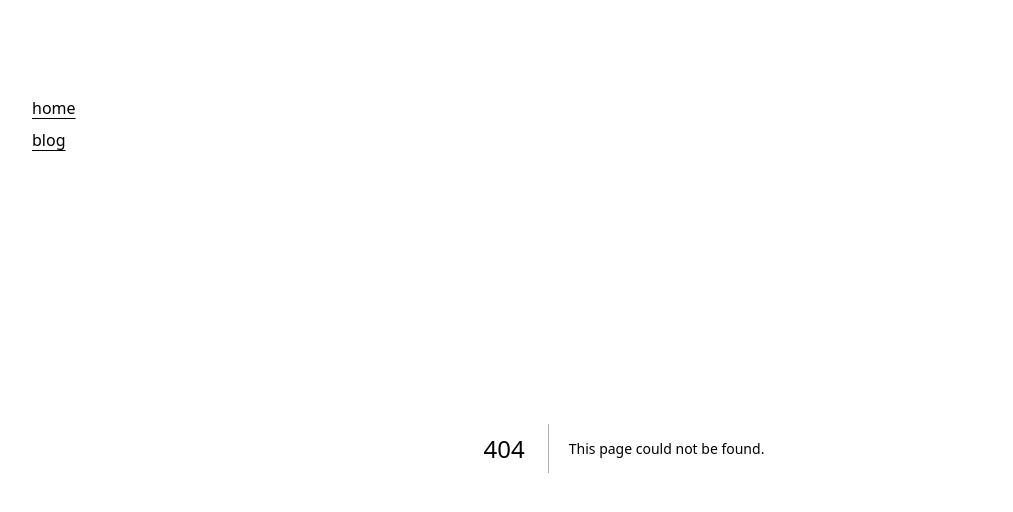
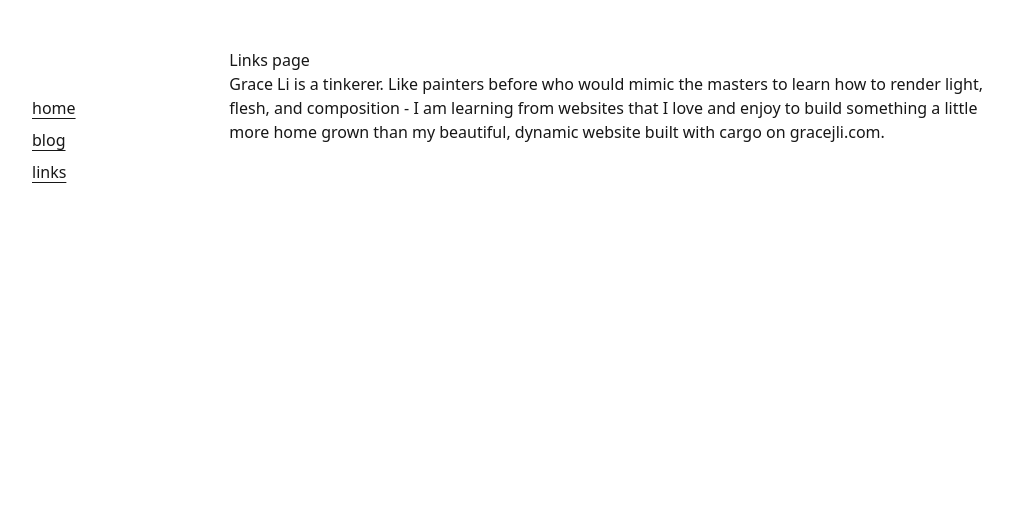
Before and after one commit to gracejli/gli-site, a Next.js app: page /links in a window 1280 px wide. Before the commit this address had no page. Shown: the top 512 px of the page, without its empty margins (16-1029 px from the left). Built offline with nearby package versions, Linux system fonts and the light colour scheme.

Commit message:
adding the new functionality for the links page

```diff
--- /dev/null
+++ b/app/links/page.tsx
@@ -0,0 +1,11 @@
+//HOMEPAGE
+
+export default function Links() {
+    return (
+      <div>
+        <h1>Links page</h1>
+        <p>Grace Li is a tinkerer. Like painters before who would mimic the masters to learn how to render light, flesh, and composition - I am learning from websites that I love and enjoy to build something a little more home grown than my beautiful, dynamic website built with cargo on gracejli.com.
+        </p>
+      </div>
+    );
+  }
--- a/app/page.tsx
+++ b/app/page.tsx
@@ -1,8 +1,11 @@
+//HOMEPAGE
+
 export default function Home() {
   return (
     <div>
       <h1>Welcome</h1>
-      <p>This is the homepage.</p>
+      <p>Grace Li is a tinkerer. Like painters before who would mimic the masters to learn how to render light, flesh, and composition - I am learning from websites that I love and enjoy to build something a little more home grown than my beautiful, dynamic website built with cargo on gracejli.com.
+      </p>
     </div>
   );
 }
--- a/components/Nav.tsx
+++ b/components/Nav.tsx
@@ -1,4 +1,6 @@
 import Link from "next/link";
+
+// NAVIGATION BAR/COMPONENT
 
 export default function Nav() {
   return (
@@ -9,6 +11,9 @@ export default function Nav() {
       <Link className="underline underline-offset-4" href="/blog">
         blog
       </Link>
+      <Link className="underline underline-offset-4" href="/links">
+        links
+      </Link>
     </nav>
   );
 }
--- a/content/posts/2026-1-12.md
+++ b/content/posts/2026-1-12.md
@@ -0,0 +1,10 @@
+---
+title: I don't think I need the title propery anymore
+date: 2026-01-12
+summary: first post
+image: /images/pixel-apple.png
+alt: "this is another apple"
+type: dropdown
+isPublished: true
+---
+deployed the blog aspect: with the goal to have a space to write, with the goal to have a space
--- a/content/posts/testing-text.md
+++ b/content/posts/testing-text.md
@@ -5,7 +5,8 @@ summary: second post
 type: text
 image: "/images/pixel-apple.png"
 alt: "this is an apple"
-isPublished: False
+isPublished: trueç
+
 ---
 
 This is my first post on this website. I am trying to develop a very simple blog page - almost twitter-like
```
